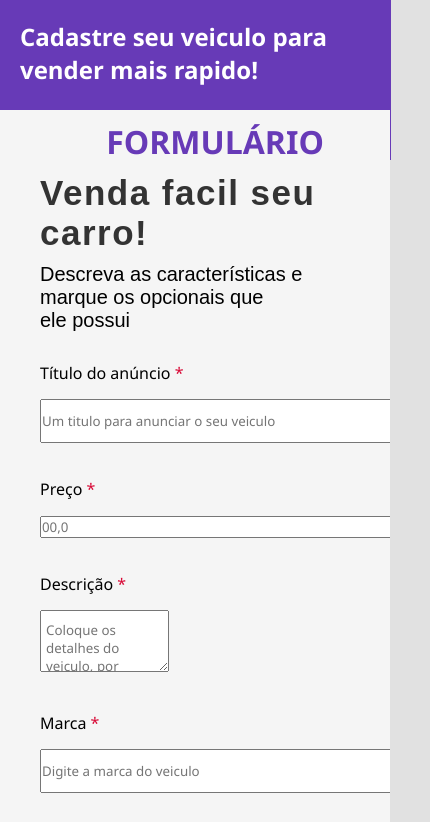
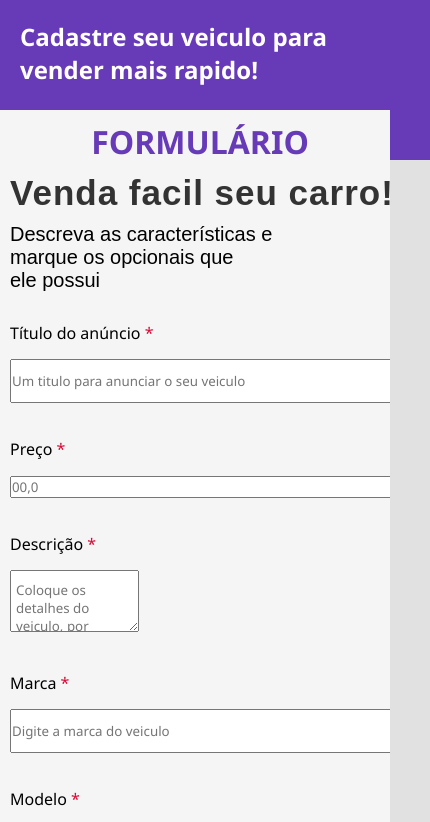
Before and after one commit to FabianoR16/teste, a plain HTML site: page index.html in a window 390 px wide. Shown: the top 822 px of the page, 430 px wide, since content can reach past the window. Drawn offline with Linux system fonts and the light colour scheme.

Commit message:
Add files via upload

```diff
--- a/style.css
+++ b/style.css
@@ -10,7 +10,7 @@ body {
 }
 
 header {
-    width: 90%;
+    width: 100%;
     height: 120px;
     padding: 20px;
     background-color: #673ab7;
@@ -136,9 +136,18 @@ textarea {
     .block {
     width: 30%;
     height: 40px;
-
+    }
     .h2-main {
         letter-spacing: 1.0px;
+        position: relative;
+        left: 5px;
 }
+    .p-main{
+        position: relative;
+        left: 5px;
+    }
+    div{
+        position: relative;
+        left: 5px;
+    }
 }
-}
```
